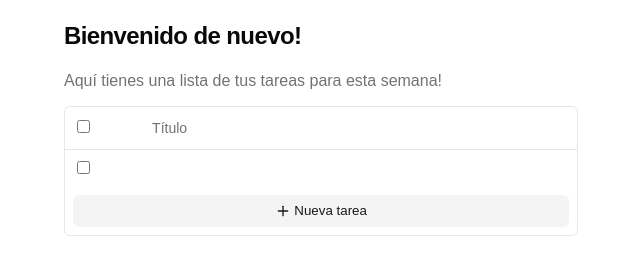
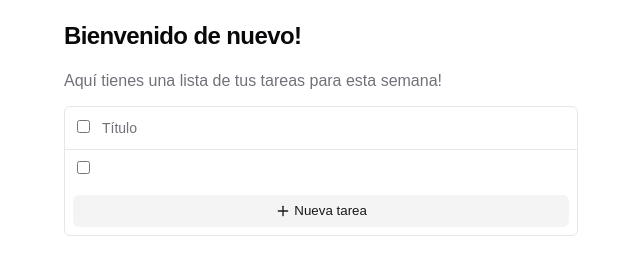
Before and after one commit to mimoralesga/poli-ci, a website: page packages/frontend/public/index.html in a window 1280 px wide. Both pictures are taken after a click on the button "Nueva tarea". Shown: the full height of the page, 320-960 px from the left. Drawn offline with Linux system fonts and the light colour scheme; no server answers; a web font is replaced by a local one.

Commit message:
fixed layour table

```diff
--- a/packages/frontend/public/index.html
+++ b/packages/frontend/public/index.html
@@ -1,5 +1,5 @@
 <!doctype html>
-<html lang="en">
+<html lang="es">
   <head>
     <meta charset="UTF-8" />
     <meta name="viewport" content="width=device-width, initial-scale=1.0" />
@@ -16,7 +16,7 @@
         <table class="table">
           <thead class="table-head">
             <tr class="table-row">
-              <th class="table-header">
+              <th class="table-header table-checkbox">
                 <input id="all-items" type="checkbox" />
               </th>
               <th id="table-header-title" class="table-header">Título</th>
--- a/packages/frontend/public/scripts.js
+++ b/packages/frontend/public/scripts.js
@@ -20,7 +20,7 @@ function render() {
     $input.type = "text";
 
     const $cell1 = document.createElement("td");
-    $cell1.className = "table-data";
+    $cell1.className = "table-data table-checkbox";
     $cell1.appendChild($checkbox);
     $row.appendChild($cell1);
 
--- a/packages/frontend/public/styles.css
+++ b/packages/frontend/public/styles.css
@@ -86,7 +86,7 @@ body {
   text-indent: 0;
   border-color: inherit;
   border-collapse: collapse;
-  table-layout: auto;
+  table-layout: fixed;
 }
 
 .table-head {
@@ -180,3 +180,7 @@ body {
   width: 1rem;
   margin-right: 0.2rem;
 }
+
+.table-checkbox {
+  width: 1.25rem;
+}
```
